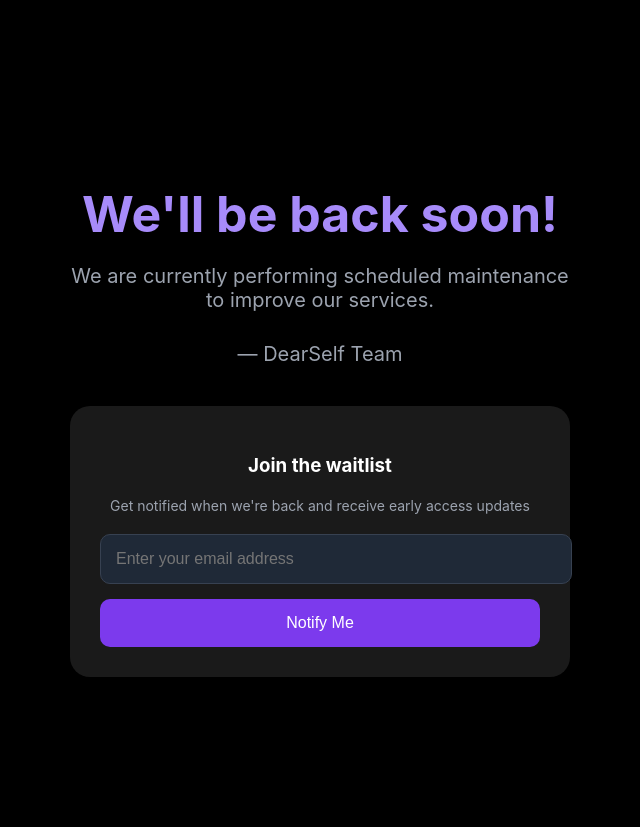
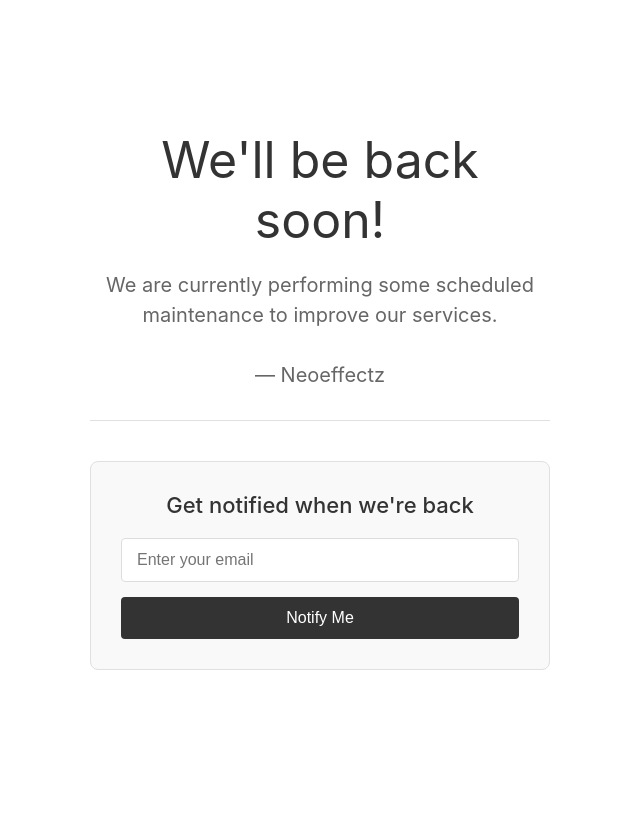
Before and after one commit to Neo77-cyber/what-does-this-song-say, a Django app: template apps/users/templates/users/503.html in a window 1280 px wide. Shown: the whole page, without its empty margins (320-960 px from the left). After the commit the page ends 670 px from the top, so only its background shows below. Run offline with Django 4.2, Linux system fonts and the light colour scheme; the template is opened without the code that fills it, so the values that code supplies are empty.

Commit message:
Updated Maintenance mode

```diff
--- a/apps/users/templates/users/503.html
+++ b/apps/users/templates/users/503.html
@@ -1,31 +1,187 @@
 <!DOCTYPE html>
 <html>
 <head>
+    <meta name="viewport" content="width=device-width, initial-scale=1.0">
     <title>Site Under Maintenance</title>
     <style>
-        body { text-align: center; padding: 150px; font-family: 'Inter', sans-serif; background: #000; color: #fff; margin: 0; }
-        h1 { font-size: 50px; margin-bottom: 20px; color: #a78bfa; }
-        p { font-size: 20px; color: #9ca3af; margin-bottom: 30px; }
-        .container { max-width: 500px; margin: 0 auto; }
-        .waitlist-form { background: rgba(255,255,255,0.1); padding: 30px; border-radius: 20px; margin-top: 40px; }
-        input { width: 100%; padding: 15px; margin-bottom: 15px; border: 1px solid #374151; background: #1f2937; border-radius: 10px; color: #fff; font-size: 16px; }
-        button { background: #7c3aed; color: white; padding: 15px 30px; border: none; border-radius: 10px; font-size: 16px; cursor: pointer; width: 100%; }
-        button:hover { background: #6d28d9; }
-        .message { margin-top: 15px; padding: 10px; border-radius: 8px; display: none; }
-        .success { background: #10b981; color: white; }
-        .error { background: #ef4444; color: white; }
+        * {
+            margin: 0;
+            padding: 0;
+            box-sizing: border-box;
+        }
+
+        body {
+            text-align: center;
+            font-family: -apple-system, BlinkMacSystemFont, 'Segoe UI', Roboto, sans-serif;
+            background: #fff;
+            color: #333;
+            min-height: 100vh;
+            display: flex;
+            align-items: center;
+            justify-content: center;
+            padding: 20px;
+        }
+
+        .container {
+            max-width: 500px;
+            width: 100%;
+            margin: 0 auto;
+            padding: 20px;
+        }
+
+        h1 {
+            font-size: clamp(32px, 8vw, 50px);
+            margin-bottom: 20px;
+            color: #333;
+            font-weight: 400;
+        }
+
+        p {
+            font-size: clamp(16px, 4vw, 20px);
+            color: #666;
+            margin-bottom: 30px;
+            line-height: 1.5;
+        }
+
+        .waitlist-form {
+            background: #f9f9f9;
+            padding: clamp(20px, 5vw, 30px);
+            border-radius: 8px;
+            margin-top: 40px;
+            border: 1px solid #e0e0e0;
+        }
+
+        h3 {
+            margin-bottom: 20px;
+            font-weight: 500;
+            color: #333;
+            font-size: clamp(18px, 4vw, 22px);
+        }
+
+        input {
+            width: 100%;
+            padding: 12px 15px;
+            margin-bottom: 15px;
+            border: 1px solid #ddd;
+            border-radius: 4px;
+            font-size: 16px;
+            box-sizing: border-box;
+            -webkit-appearance: none;
+            appearance: none;
+        }
+
+        input:focus {
+            outline: none;
+            border-color: #999;
+        }
+
+        button {
+            background: #333;
+            color: white;
+            padding: 12px 30px;
+            border: none;
+            border-radius: 4px;
+            font-size: 16px;
+            cursor: pointer;
+            width: 100%;
+            -webkit-appearance: none;
+            appearance: none;
+            transition: background 0.3s ease;
+        }
+
+        button:hover {
+            background: #555;
+        }
+
+        button:active {
+            transform: scale(0.98);
+        }
+
+        .message {
+            margin-top: 15px;
+            padding: 12px;
+            border-radius: 4px;
+            display: none;
+            font-size: 14px;
+        }
+
+        .success {
+            background: #d4edda;
+            color: #155724;
+            border: 1px solid #c3e6cb;
+        }
+
+        .error {
+            background: #f8d7da;
+            color: #721c24;
+            border: 1px solid #f5c6cb;
+        }
+
+        hr {
+            margin: 30px 0 20px;
+            border: none;
+            border-top: 1px solid #e0e0e0;
+        }
+
+        /* Tablet styles */
+        @media (max-width: 768px) {
+            body {
+                padding: 15px;
+            }
+
+            .waitlist-form {
+                margin-top: 30px;
+            }
+        }
+
+        /* Mobile styles */
+        @media (max-width: 480px) {
+            body {
+                padding: 10px;
+            }
+
+            .container {
+                padding: 10px;
+            }
+
+            .waitlist-form {
+                padding: 20px;
+                margin-top: 25px;
+            }
+
+            input, button {
+                padding: 10px 12px;
+                font-size: 14px;
+            }
+
+            hr {
+                margin: 25px 0 15px;
+            }
+        }
+
+        /* Small mobile */
+        @media (max-width: 380px) {
+            .waitlist-form {
+                padding: 15px;
+            }
+
+            h3 {
+                margin-bottom: 15px;
+            }
+        }
     </style>
 </head>
 <body>
     <div class="container">
         <h1>We'll be back soon!</h1>
-        <p>We are currently performing scheduled maintenance to improve our services.</p>
-        <p>— DearSelf Team</p>
+        <p>We are currently performing some scheduled maintenance to improve our services.</p>
+        <p>— Neoeffectz</p>
+
+        <hr>
 
         <div class="waitlist-form">
-            <h3 style="margin-bottom: 20px;">Join the waitlist</h3>
-            <p style="font-size: 14px; margin-bottom: 20px;">Get notified when we're back and receive early access updates</p>
-            <input type="email" id="waitlist_email" placeholder="Enter your email address" required>
+            <h3>Get notified when we're back</h3>
+            <input type="email" id="waitlist_email" placeholder="Enter your email" required>
             <button onclick="submitWaitlist()">Notify Me</button>
             <div id="message" class="message"></div>
         </div>
@@ -41,7 +197,7 @@
                 return;
             }
 
-            fetch('users/waitlist-signup/', {
+            fetch('/users/waitlist-signup/', {
                 method: 'POST',
                 headers: {
                     'Content-Type': 'application/json',
--- a/config/settings.py
+++ b/config/settings.py
@@ -236,7 +236,7 @@ SECURE_PROXY_SSL_HEADER = ('HTTP_X_FORWARDED_PROTO', 'https')
 
 
 
-MAINTENANCE_MODE = os.environ.get('MAINTENANCE_MODE', 'False') == 'True'
+MAINTENANCE_MODE = os.environ.get('MAINTENANCE_MODE', 'False') == 'False'
 
 MAINTENANCE_MODE_IGNORE_ADMIN_SITE = True
 MAINTENANCE_MODE_IGNORE_SUPERUSER = True
```
